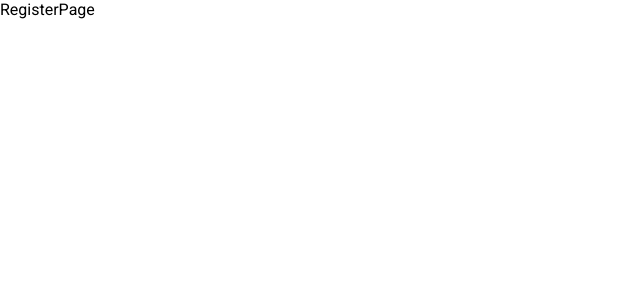
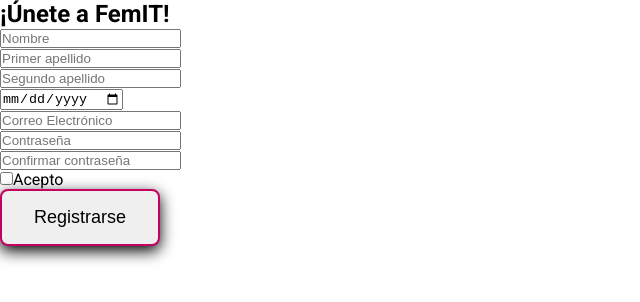
Before and after one commit to YerkoMedinaPichun/FemIT-Frontend, a React (Create React App) app: page /RegisterPage in a window 1280 px wide. Shown: the top 302 px of the page, without its empty margins (0-640 px from the left). Built offline with nearby package versions, Linux system fonts and the light colour scheme.

Commit message:
formulario registro

```diff
--- a/src/components/form/Form.js
+++ b/src/components/form/Form.js
@@ -1,7 +1,12 @@
 import React from "react";
 
 const Form = () => {
-  return <div>Form</div>;
+  return(<div>
+    <label for="inputNombre" class="form-label">
+
+        </label>
+        <input type="text" class="form-control" id="inputNombre" />
+  </div>);
 };
 
 export default Form;
--- /dev/null
+++ b/src/components/form/FormRegister.js
@@ -0,0 +1,123 @@
+import React, {useState} from 'react'
+import Button from '../button/Button'
+
+const FormRegister = ({onSubmit}) => {
+    const [name, setName] = useState('');
+    const [lastName1, setLastName1] = useState('');
+    const [lastName2, setLastName2] = useState('');
+    const [birthday, setbirthday] = useState('');
+    const [email, setEmail] = useState('');
+    const [password, setPassword] = useState('');
+    const [confirPassword, setConfirPassword] = useState('');
+
+    const handleInputChange = (e) => {
+        e.preventDefault();
+        onSubmit({name,lastName1,lastName2,birthday,email,password,confirPassword});
+    }
+
+
+    return (
+    <div>
+            <form class= "formBody">
+                <h2>¡Únete a FemIT!</h2>
+                <div class="name">
+                    <label for="inputNombre" class="form-label">
+                    </label>
+                    <input
+                    type="text"
+                    class="form-control"
+                    placeholder="Nombre"
+                    id="Nombre"
+                    value={name}
+                    onChange={(e)=> setName(e.target.value)}
+                    />
+                </div>
+                <div class="apellido1">
+                    <label for="inputApellido" class="form-label">
+                    </label>
+                    <input
+                    type="text"
+                    class="form-control"
+                    placeholder="Primer apellido"
+                    id="Apellido"
+                    value={lastName1}
+                    onChange={(e)=> setLastName1(e.target.value)}
+                    />
+                </div>
+                <div class="apellido2">
+                    <label for="inputApellido2" class="form-label">
+                    </label>
+                    <input
+                    type="text"
+                    class="form-control"
+                    placeholder="Segundo apellido"
+                    id="Apellido2"
+                    value={lastName2}
+                    onChange={(e)=> setLastName2(e.target.value)}
+                    />
+                </div>
+                <div class="fecha">
+                    <label for="inputFechaNacimiento" class="form-label">
+                    </label>
+                    <input
+                    type="date"
+                    class="form-control"
+                    id="FechaNacimiento"
+                    value={birthday}
+                    onChange={(e)=> setbirthday(e.target.value)}
+                    />
+                </div>
+                <div class="correo">
+                    <label for="inputCorreo" class="form-label">
+                    </label>
+                    <input
+                    type="email"
+                    class="form-control"
+                    placeholder="Correo Electrónico"
+                    id="correo"
+                    value={email}
+                    onChange={(e)=> setEmail(e.target.value)}
+                    />
+                </div>
+                <div class="contrasena">
+                    <label for="inputContraseña" class="form-label">
+                    </label>
+                    <input
+                    type="password"
+                    class="form-control"
+                    placeholder="Contraseña"
+                    id="ingresoContraseña"
+                    value={password}
+                    onChange={(e)=> setPassword(e.target.value)}
+                    />
+                </div>
+                <div class="confirContrasena">
+                    <label for="inputContraseñaConfirmacion" class="form-label">
+                    </label>
+                    <input
+                    type="password"
+                    class="form-control"
+                    placeholder="Confirmar contraseña"
+                    id="ingresoContraseñaConfirmacion"
+                    value={confirPassword}
+                    onChange={(e)=> setConfirPassword(e.target.value)}
+                    />
+                </div>
+
+                <div class="btnAceptar">
+                    <input type="checkbox" class="form-check-input" id="exampleCheck1" />
+                    <label class="form-check-label" for="exampleCheck1">
+                    Acepto
+                    </label>
+                </div>
+                <Button
+                    accion={"Registrarse"}
+                    type="submit"
+                    color={"btn btn-outline-dark"}
+                >Registrarse</Button>
+            </form>
+    </div>
+  )
+}
+
+export default FormRegister
--- /dev/null
+++ b/src/components/form/formRegister.css
@@ -0,0 +1,8 @@
+.formBody{
+
+}
+
+.name{
+   margin: 0 auto;
+   width: 400px;
+}
--- a/src/components/index.js
+++ b/src/components/index.js
@@ -4,6 +4,7 @@ import Card from "./card/Card";
 import Comment from "./comment/Comment";
 import Footer from "./footer/Footer";
 import Form from "./form/Form";
+import FormRegister from "./form/FormRegister";
 import Image from "./image/Image";
 import Logo from "./logo/Logo";
 import Modal from "./modal/Modal";
@@ -19,6 +20,7 @@ export {
   Comment,
   Footer,
   Form,
+  FormRegister,
   Image,
   Logo,
   Modal,
--- a/src/pages/landing/LandingPage.js
+++ b/src/pages/landing/LandingPage.js
@@ -1,6 +1,8 @@
 import React from "react";
-import { Button, Navbar, Logo } from "../../components";
+import { Button, Navbar, Logo} from "../../components";
 import "./landingPage.css";
+import RegisterPage from "../register/RegisterPage";
+import { Link } from "react-router-dom";
 
 const LandingPage = () => {
   return (
@@ -26,13 +28,13 @@ const LandingPage = () => {
               cómo FemIT puede ayudarte a alcanzar tus metas profesionales y
               personales. ¡Te esperamos!
             </p>
-            <Button
-              color="color-gris-06"
-              bgcolor="bg-color-secondary"
-              size="big"
-            >
-              Crear Cuenta
-            </Button>
+          <Link to="/RegisterPage"
+
+             > <Button color="color-gris-06"
+             bgcolor="bg-color-secondary"
+             size="big">Crear Cuenta</Button>
+            </Link>
+
           </div>
           <div className="section-01-column-01"></div>
         </section>
--- a/src/pages/register/RegisterPage.js
+++ b/src/pages/register/RegisterPage.js
@@ -1,7 +1,12 @@
 import React from "react";
+import { FormRegister } from "../../components";
 
 const RegisterPage = () => {
-  return <div>RegisterPage</div>;
+  return (
+  <div>
+    <FormRegister />
+
+  </div>);
 };
 
 export default RegisterPage;
```
